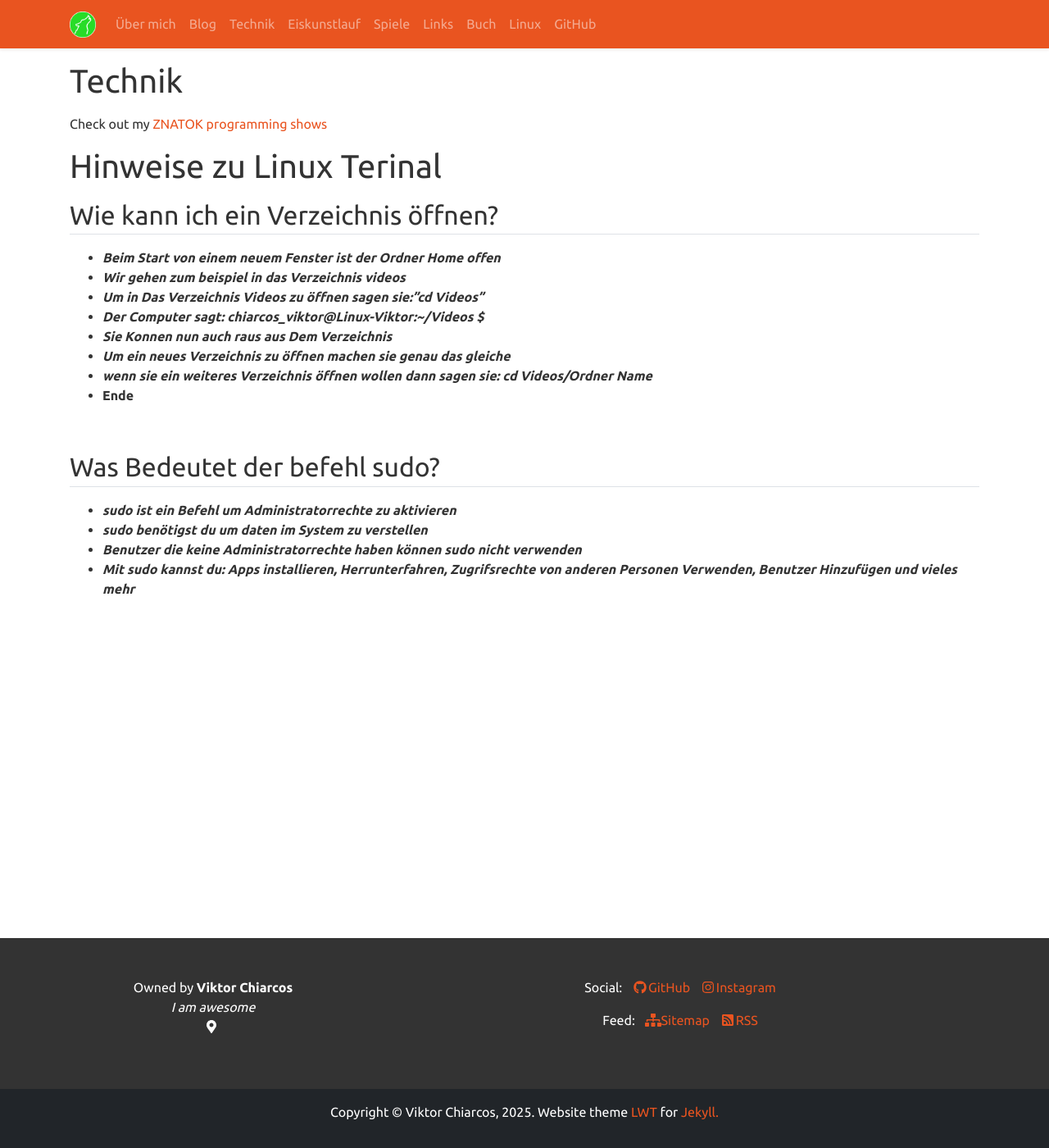
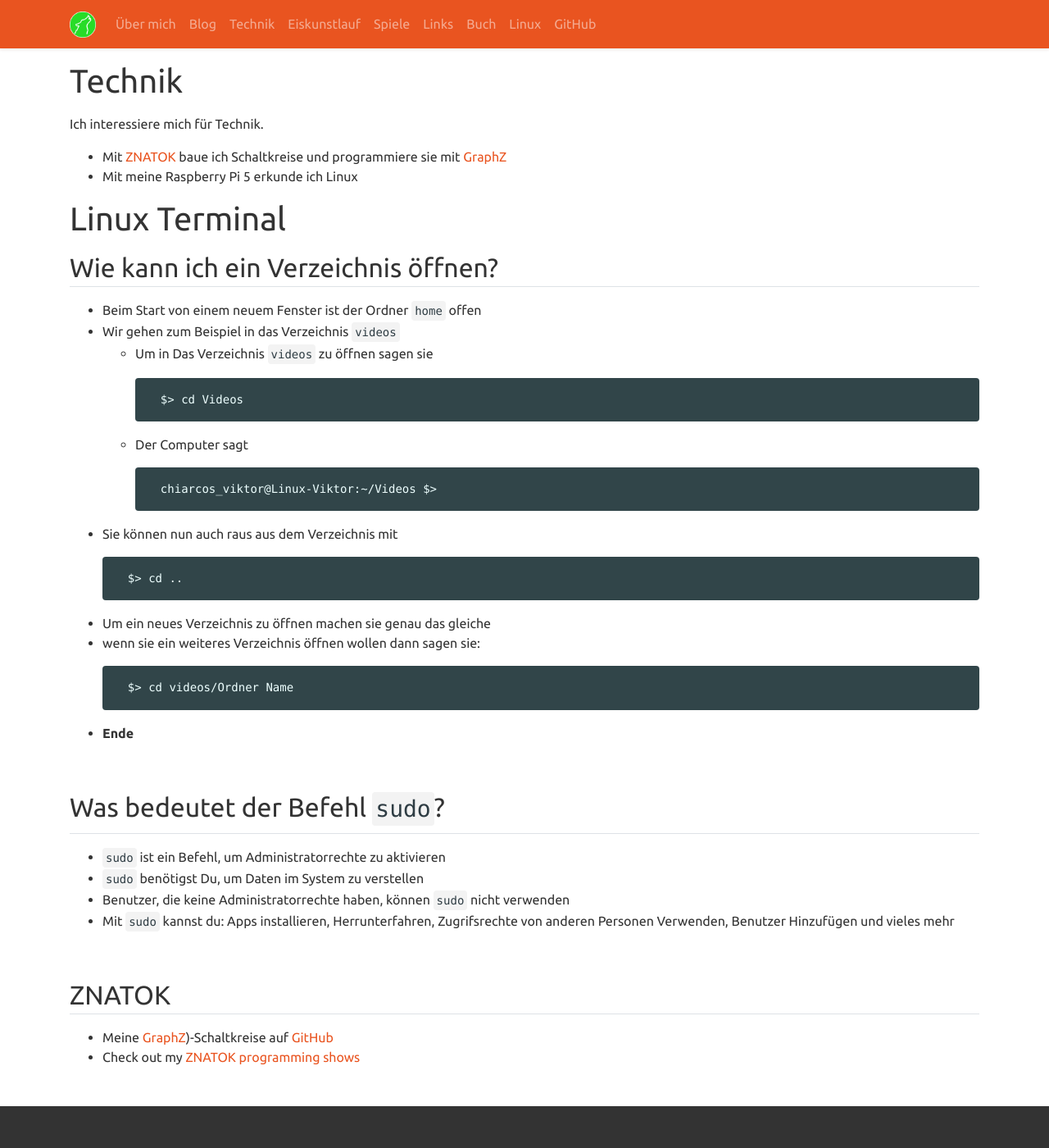
Before and after one commit to viktor-chiarcos/viktor-chiarcos.github.io, a Jekyll site: the page built from _pages/tech.md, in a window 1280 px wide and 1400 px high. Shown: the whole window at 82% size. Built offline with Jekyll 4.4.1, drawn with Linux system fonts in a browser that asks for light colours.

Commit message:
aufräumen ;)

```diff
--- a/_pages/tech.md
+++ b/_pages/tech.md
@@ -4,25 +4,49 @@ title: "Technik"
 permalink: /tech/
 ---
 
+Ich interessiere mich für Technik.
 
-Check out my [ZNATOK programming shows](https://www.youtube.com/playlist?list=PLSWV8OnoemY7cPA46sp0pD5PcdmatZXrN)
+- Mit [ZNATOK](https://znatok.ru) baue ich Schaltkreise und programmiere sie mit [GraphZ](https://znatok.ru/files/arduino_mobile/Znatok-Arduino-Mobile-Graph-Z-Manual-Rus_1.pdf)
+- Mit meine Raspberry Pi 5 erkunde ich Linux
 
-# Hinweise zu Linux Terinal
+# Linux Terminal
 
 ## Wie kann ich ein Verzeichnis  öffnen?
-- ***Beim Start von einem neuem Fenster ist der Ordner Home offen***
-- ***Wir gehen zum beispiel in das Verzeichnis videos***
-- ***Um in Das Verzeichnis Videos zu öffnen sagen sie:"cd Videos"***
-- ***Der Computer sagt: chiarcos_viktor@Linux-Viktor:~/Videos $***
-- ***Sie Konnen nun auch raus aus Dem Verzeichnis***
-- ***Um ein neues Verzeichnis zu öffnen machen sie genau das gleiche***
-- ***wenn sie ein weiteres Verzeichnis öffnen wollen dann sagen sie: cd Videos/Ordner Name***
+
+- Beim Start von einem neuem Fenster ist der Ordner `home` offen
+- Wir gehen zum Beispiel in das Verzeichnis `videos`
+	- Um in Das Verzeichnis `videos` zu öffnen sagen sie
+
+			$> cd Videos
+
+	- Der Computer sagt
+
+			chiarcos_viktor@Linux-Viktor:~/Videos $>
+
+- Sie können nun auch raus aus dem Verzeichnis mit
+
+		$> cd ..
+
+- Um ein neues Verzeichnis zu öffnen machen sie genau das gleiche
+- wenn sie ein weiteres Verzeichnis öffnen wollen dann sagen sie:
+
+		$> cd videos/Ordner Name
+
 - **Ende**
 
 &nbsp;
 
-## Was Bedeutet der befehl sudo?
-- ***sudo ist ein Befehl um Administratorrechte zu aktivieren***
-- ***sudo benötigst du um daten im System zu verstellen***
-- ***Benutzer die keine Administratorrechte haben können sudo nicht verwenden***
-- ***Mit sudo kannst du: Apps installieren, Herrunterfahren, Zugrifsrechte von anderen Personen Verwenden, Benutzer Hinzufügen und vieles mehr***
+## Was bedeutet der Befehl `sudo`?
+
+- `sudo` ist ein Befehl, um Administratorrechte zu aktivieren
+- `sudo` benötigst Du, um Daten im System zu verstellen
+- Benutzer, die keine Administratorrechte haben, können `sudo` nicht verwenden
+- Mit `sudo` kannst du: Apps installieren, Herrunterfahren, Zugrifsrechte von anderen Personen Verwenden, Benutzer Hinzufügen und vieles mehr
+
+
+&nbsp;
+
+## ZNATOK
+
+- Meine [GraphZ](https://znatok.ru/link/?start-graphz))-Schaltkreise auf [GitHub](https://github.com/viktor-chiarcos/GraphZ)
+- Check out my [ZNATOK programming shows](https://www.youtube.com/playlist?list=PLSWV8OnoemY7cPA46sp0pD5PcdmatZXrN)
```
